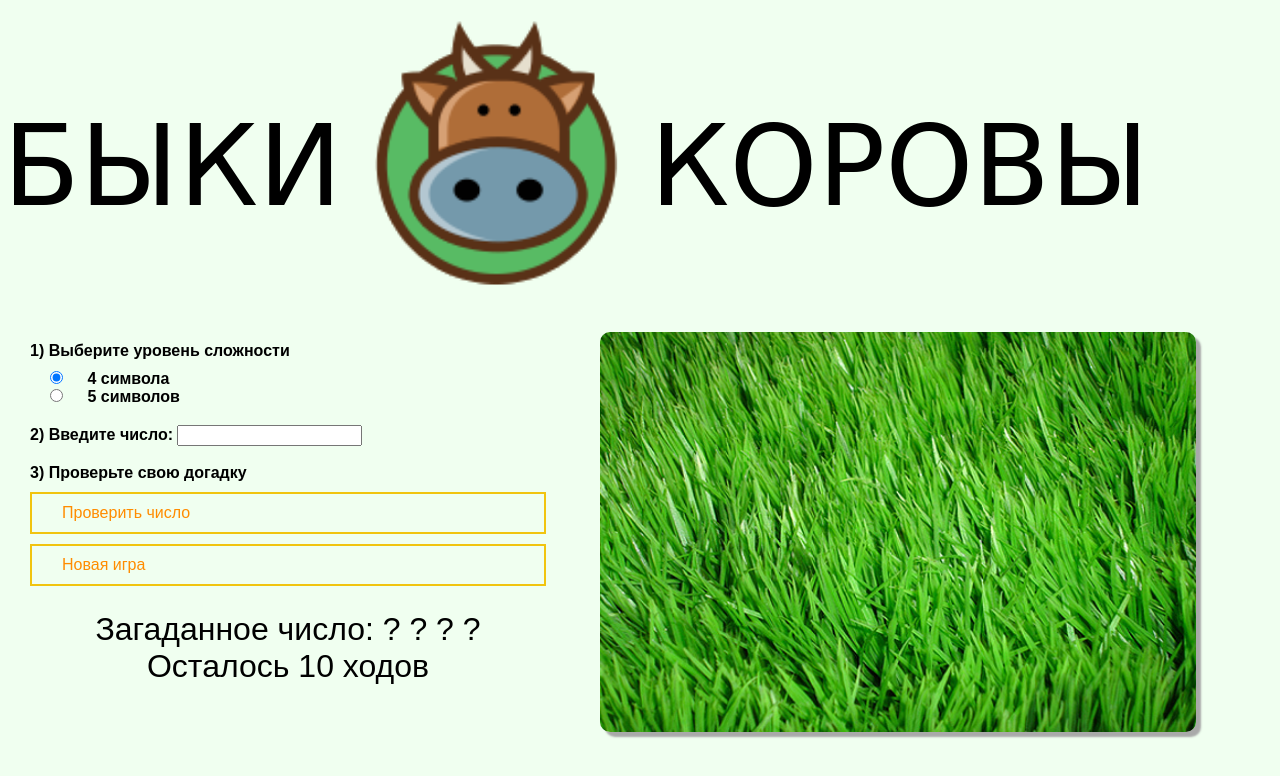
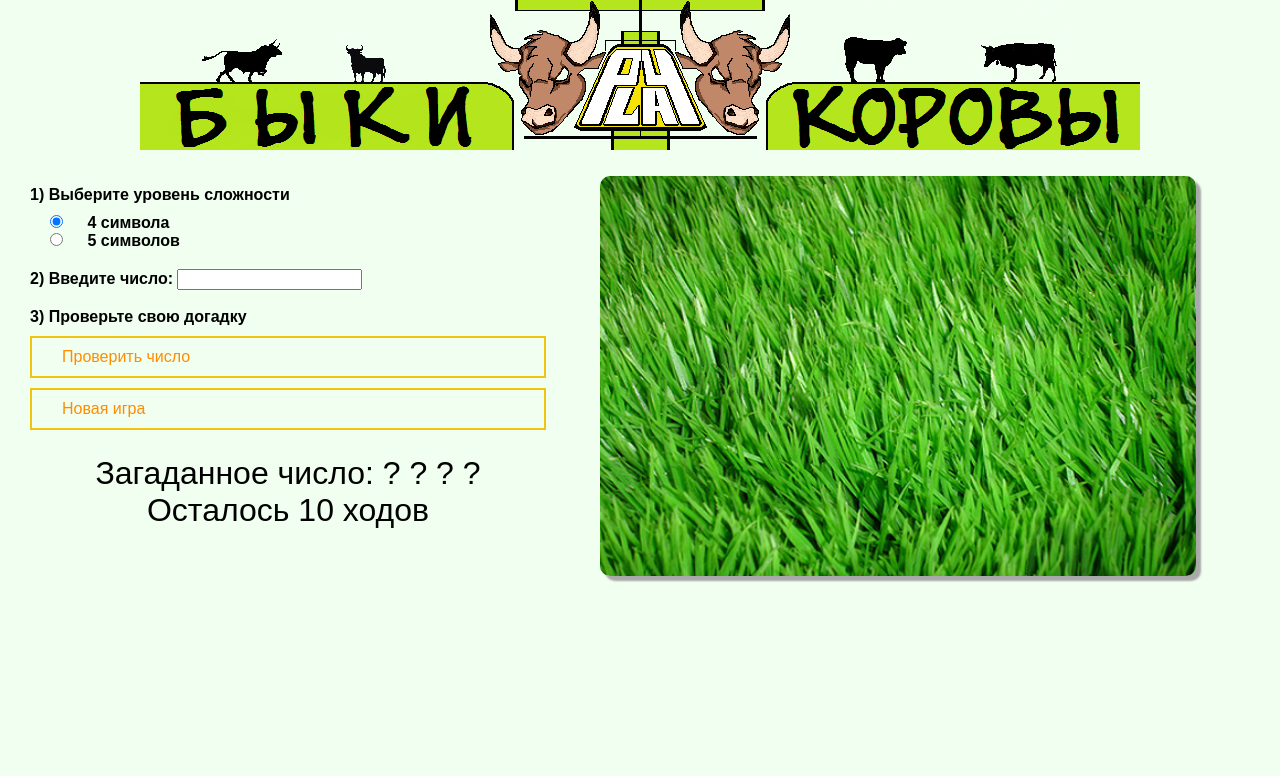
Before and after one commit to MolodtsovRE/First-Bulls-Cows, a plain HTML site: page index.html in a window 1280 px wide. Drawn offline with nearby package versions, Linux system fonts and the light colour scheme.

Commit message:
PLAY button

```diff
--- a/index.html
+++ b/index.html
@@ -4,19 +4,14 @@
 	<meta charset="UTF-8">
 	<title>БЫКИ и КОРОВЫ</title>
 	<link rel="stylesheet" href="style/style.css">
-	<script src="http://ajax.googleapis.com/ajax/libs/jquery/1.5.1/jquery.min.js"></script>
-	       <!--stylesheet Определяет, что подключаемый файл хранит таблицу стилей-->
 </head>
 <body>
+	<div class="topLine"></div>
 	<div class="container">
 		<div class="header">
-		<table>
-			<tr>
-				<td class = "left">БЫКИ</td>
-				<td class="tooltip" abbr="" data-tooltip= alert(1); ><img src="./img/TITLE.png"></td>
-				<td class = "right">КОРОВЫ</td>
-			</tr>
-		</table>
+
+			<div class="tooltip" abbr="" data-tooltip= alert(1); ><img src="./img/playBT2.png"></div>
+
 		</div>
 
 		<div class="app">
--- a/style/style.css
+++ b/style/style.css
@@ -6,17 +6,13 @@ body {
 
 .header {
   text-align: center;
-  font-size: 7em; }
-
-table {
-width: 90%; }
-
-td {
-width: 30%;
-font-family: cursive; }
-
-.left {
-text-align: right; }
+  font-size: 7em;
+  height: auto;
+  display: flex;
+  align-items: center;
+  justify-content: center; }
+.header p {
+  margin: 0 }
 
 .tooltip::after {
   background: rgba(0, 0, 0, 0.8);
@@ -33,9 +29,6 @@ text-align: right; }
 .tooltip:hover::after {
   opacity: 1; /* Показываем его */
   visibility: visible; }
-
-.right {
-text-align: left; }
 
 .container {
   margin: 0;
```
Also changed, not shown: img/playBT.png (added), img/playBT2.png (added).
